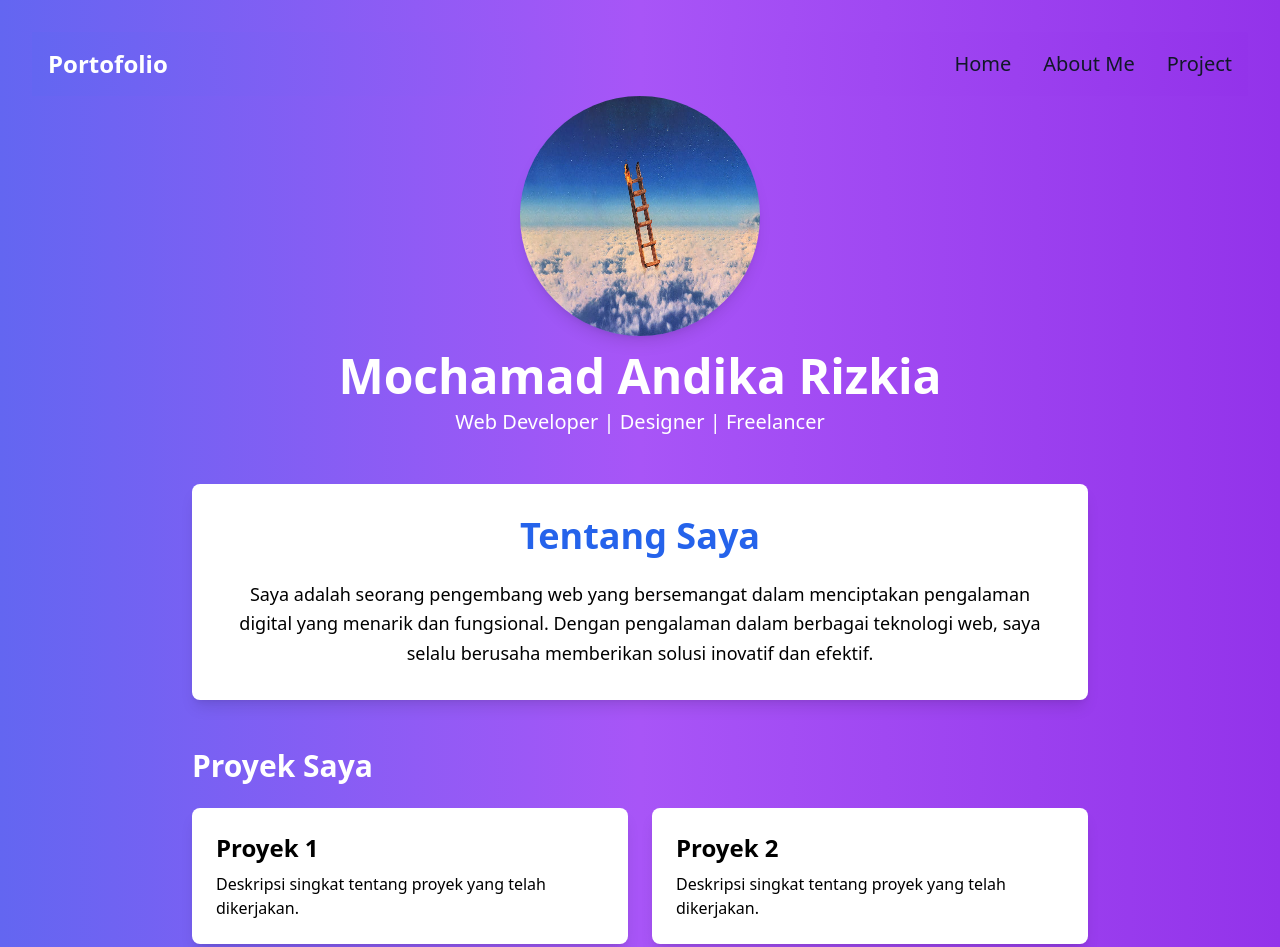
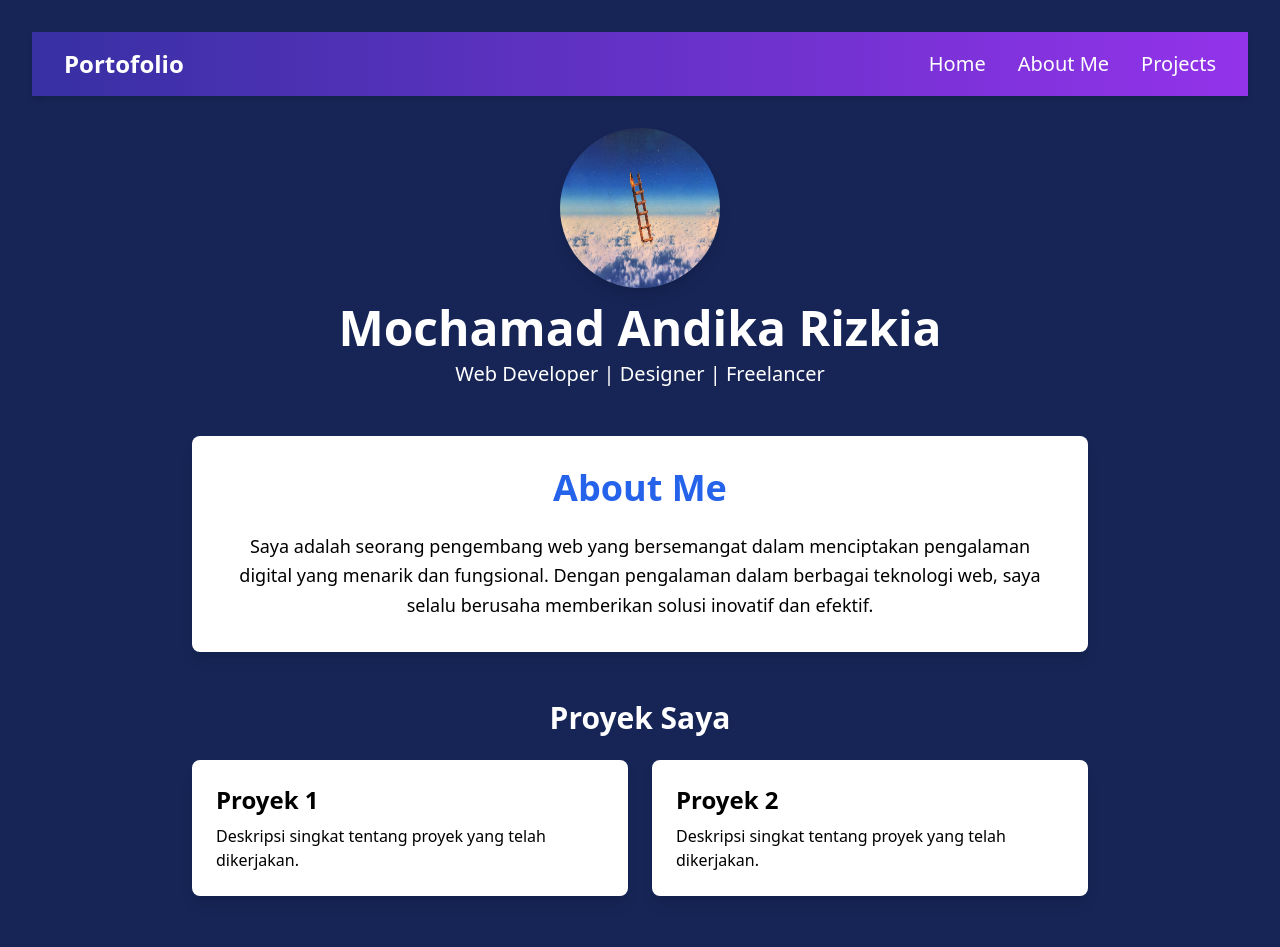
Before and after one commit to dika33/tugas-1, a plain HTML site: page index.html in a window 1280 px wide. Shown: the top 947 px of the page. Drawn offline with nearby package versions, Linux system fonts and the light colour scheme.

Commit message:
perbaikan layout

```diff
--- a/index.html
+++ b/index.html
@@ -5,48 +5,40 @@
     <meta name="viewport" content="width=device-width, initial-scale=1.0">
     <title>Portofolio</title>
     <script src="https://cdn.tailwindcss.com"></script>
+    <style>
+        body {
+            background-color: oklch(0.282 0.091 267.935);
+        }
+    </style>
 </head>
-<nav class="bg-white border-white-200 bg-gradient-to-r -indigo-800">
-    <div class="flex flex-wrap justify-between items-center mx-auto max-w-screen-xl p-4">
-            <span class="self-center text-2xl font-semibold whitespace-nowrap dark:text-white">Portofolio</span>
-        </a>
-        <div class="flex items-center">
-            <ul class="flex flex-row font-medium mt-0 space-x-8 rtl:space-x-reverse text-sm">
-                <li>
-                    <a href="#" class="text-gray-900 dark:text-white hover:underline text-xl" aria-current="page">Home</a>
-                </li>
-                <li>
-                    <a href="About Me" class="text-gray-900 dark:text-white hover:underline text-xl">About Me</a>
-                </li>
-                <li>
-                    <a href="#" class="text-gray-900 dark:text-white hover:underline text-xl">Project</a>
-                </li>
-
+<body class="min-h-screen text-white p-8">
+    <nav class="bg-gradient-to-r from-indigo-800 to-purple-600 p-4 shadow-md">
+        <div class="flex justify-between items-center max-w-6xl mx-auto">
+            <span class="text-2xl font-semibold text-white font-semibold">Portofolio</span>
+            <ul class="flex space-x-8 text-lg">
+                <li><a href="#home" class="text-white hover:underline text-xl">Home</a></li>
+                <li><a href="#about" class="text-white hover:underline text-xl">About Me</a></li>
+                <li><a href="#projects" class="text-white hover:underline text-xl">Projects</a></li>
             </ul>
         </div>
     </nav>
 
-<body class="min-h-screen bg-gradient-to-r from-indigo-500 via-purple-500 to-pink-500 from-blue-500 to-purple-600 text-white p-8">
-    <header class="text-center mb-12">
-        <div class="flex justify-center">
-            <img src="sumber/desktop-wallpaper-travis-scott-macbook-astroworld.jpg" alt="Foto Profil" class="w-60 h-60 mx-auto rounded-full shadow-lg mb-4 items-center">
-        </div>
+    <header id="home" class="text-center mb-12 mt-8">
+        <img src="sumber/desktop-wallpaper-travis-scott-macbook-astroworld.jpg" alt="Foto Profil" class="w-40 h-40 mx-auto rounded-full shadow-lg mb-4">
         <h1 class="text-5xl font-bold mb-2">Mochamad Andika Rizkia</h1>
         <p class="text-xl">Web Developer | Designer | Freelancer</p>
     </header>
 
-    <div class="About Me">
-        <section class="max-w-4xl mx-auto text-center bg-white text-black p-8 rounded-lg shadow-lg">
-            <h2 class="text-4xl font-semibold mb-6 text-blue-600">Tentang Saya</h2>
+    <section id="about" class="max-w-4xl mx-auto text-center bg-white text-black p-8 rounded-lg shadow-lg">
+        <h2 class="text-4xl font-semibold mb-6 text-blue-600">About Me</h2>
         <p class="text-lg leading-relaxed">
             Saya adalah seorang pengembang web yang bersemangat dalam menciptakan pengalaman digital yang menarik dan fungsional.
             Dengan pengalaman dalam berbagai teknologi web, saya selalu berusaha memberikan solusi inovatif dan efektif.
         </p>
     </section>
-    </div>
 
-    <section class="max-w-4xl mx-auto mt-12">
-        <h2 class="text-3xl font-semibold mb-6">Proyek Saya</h2>
+    <section id="projects" class="max-w-4xl mx-auto mt-12">
+        <h2 class="text-3xl font-semibold mb-6 text-center">Proyek Saya</h2>
         <div class="grid grid-cols-1 md:grid-cols-2 gap-6">
             <div class="bg-white text-black p-6 rounded-lg shadow-lg">
                 <h3 class="text-2xl font-bold">Proyek 1</h3>
```
Lines whose indentation alone changed are shown as unchanged.
